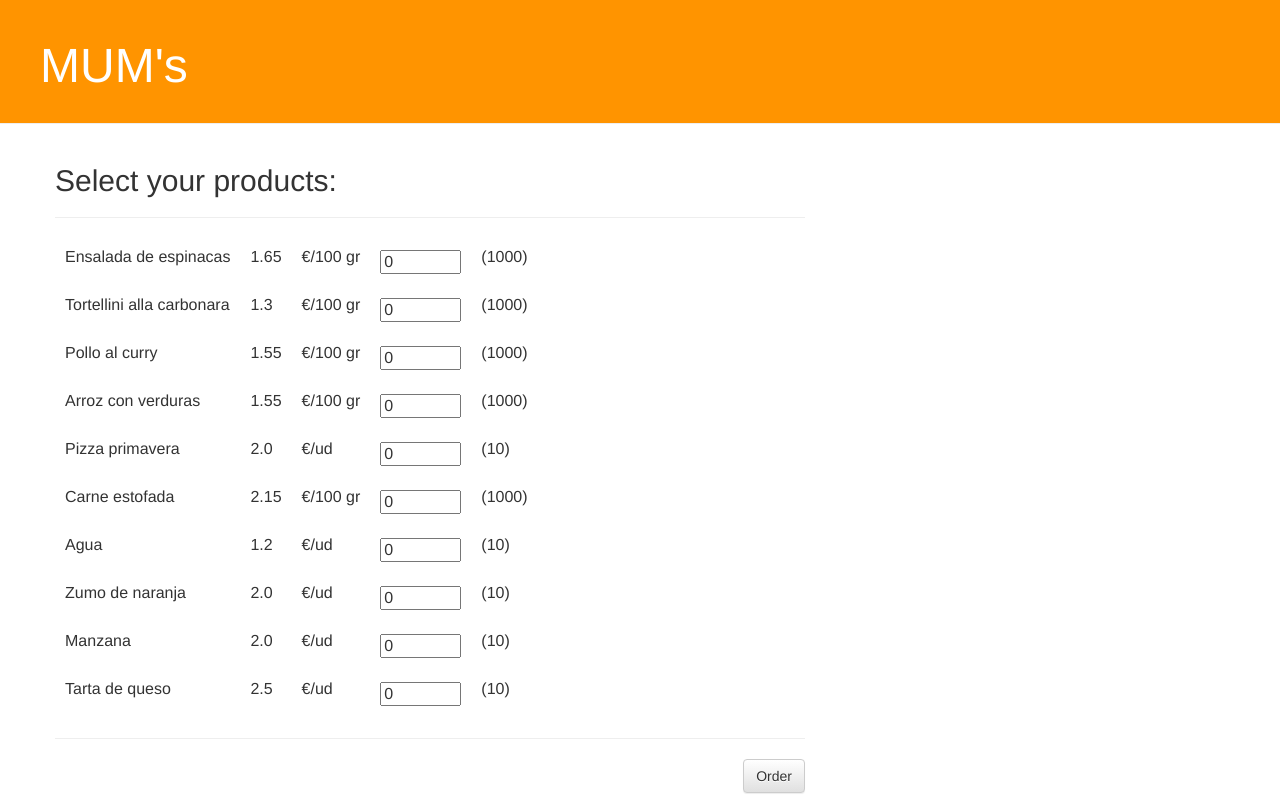
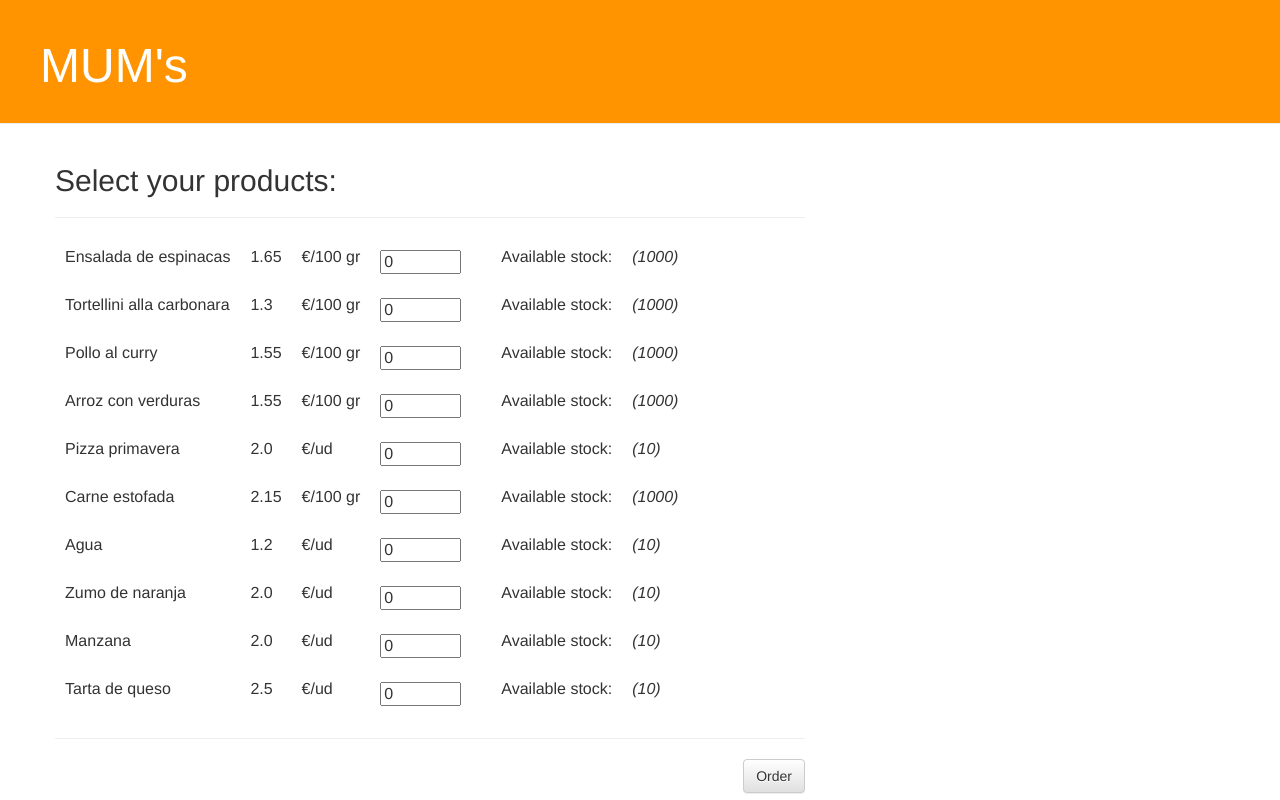
Before and after one commit to scenting/mums, a Django app: page / in a window 1280 px wide. Run offline with Django 3.2, Linux system fonts and the light colour scheme; data comes from the database, SQL or seed files in the repository; parts of the project's set-up code (start-up, migrations or seed data) failed here and were passed over; some libraries are stand-ins or nearby versions.

Commit message:
Minor fixes

```diff
--- a/products/api/resources_v1.py
+++ b/products/api/resources_v1.py
@@ -55,7 +55,6 @@ class OrderValidation(Validation):
 
 class OrderResource(ModelResource):
 
-    # TODO: prefetch related
     products = fields.ToManyField(OrderProductResource, 'orderproduct_set',
                                   full=True)
 
--- a/products/models.py
+++ b/products/models.py
@@ -39,7 +39,7 @@ class Product(models.Model):
 
     def enough_stock(self, quantity):
         """ Check if there is enough stock to make a sale """
-        return self.real_stock > quantity
+        return self.real_stock >= quantity
 
     def reserve_stock(self, quantity):
         """ Mark quantity as reserved but not yet paid """
--- a/products/views.py
+++ b/products/views.py
@@ -6,7 +6,7 @@ from .models import Product, Order
 
 def index(request):
     context = {
-        'products': Product.objects.all(),
+        'products': Product.objects.all().order_by('id'),
     }
     return render(request, 'products/index.html', context)
 
--- a/templates/products/index.html
+++ b/templates/products/index.html
@@ -19,7 +19,9 @@
                             min="0" max="1000" step="100"
                         {% endif %}>
                 </td>
-                <td><p>({{product.real_stock}})</p></td>
+                <td></td>
+                <td><p>Available stock:</p></td>
+                <td><p><i>({{product.real_stock}})</i></p></td>
             </tr>
         {% endfor %}
         </table>
```
Also changed, not shown: products/tasks.py (+4 -3 lines).
